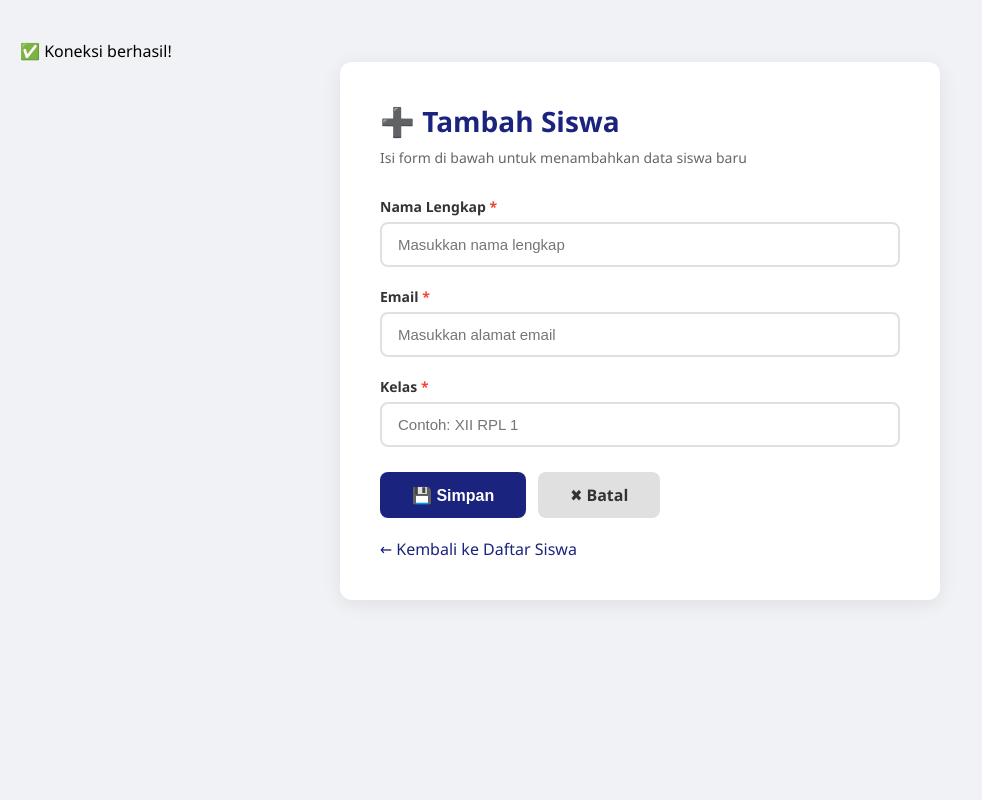
After one commit to nilarahma/pkl-upatik-2026-nilarahma, a PHP site: page /tambah.php in a window 1280 px wide. The commit adds this page. Shown: the whole page, without its empty margins (0-982 px from the left). Run offline with PHP 8.4, Linux system fonts and the light colour scheme.

Commit message:
Minggu 10 - Selasa: Fitur Tambah Siswa (Create) dengan Prepared Statement dan Validasi

```diff
--- /dev/null
+++ b/minggu-10-crud/tambah.php
@@ -0,0 +1,255 @@
+<?php
+// ============================================
+// HALAMAN TAMBAH SISWA (CREATE)
+// ============================================
+
+require_once 'koneksi.php';
+
+$error = '';
+$success = '';
+
+// Proses form saat di-submit (POST)
+if ($_SERVER['REQUEST_METHOD'] === 'POST') {
+    // Ambil data dari form
+    $nama = trim($_POST['nama'] ?? '');
+    $email = trim($_POST['email'] ?? '');
+    $kelas = trim($_POST['kelas'] ?? '');
+
+    // ========== VALIDASI ==========
+    $errors = [];
+
+    // Validasi nama
+    if (empty($nama)) {
+        $errors[] = 'Nama wajib diisi';
+    } elseif (strlen($nama) < 3) {
+        $errors[] = 'Nama minimal 3 karakter';
+    }
+
+    // Validasi email
+    if (empty($email)) {
+        $errors[] = 'Email wajib diisi';
+    } elseif (!filter_var($email, FILTER_VALIDATE_EMAIL)) {
+        $errors[] = 'Format email tidak valid';
+    }
+
+    // Validasi kelas
+    if (empty($kelas)) {
+        $errors[] = 'Kelas wajib diisi';
+    }
+
+    // ========== SIMPAN KE DATABASE ==========
+    if (empty($errors)) {
+        try {
+            // Cek email duplikat
+            $stmt = $pdo->prepare("SELECT id FROM siswa WHERE email = ?");
+            $stmt->execute([$email]);
+
+            if ($stmt->fetch()) {
+                $errors[] = 'Email sudah terdaftar! Gunakan email lain.';
+            } else {
+                // ✅ PREPARED STATEMENT UNTUK INSERT
+                $stmt = $pdo->prepare("INSERT INTO siswa (nama, email, kelas) VALUES (?, ?, ?)");
+                $stmt->execute([$nama, $email, $kelas]);
+
+                // ✅ PRG PATTERN (Post-Redirect-Get)
+                header('Location: daftar-siswa.php?success=1');
+                exit;
+            }
+        } catch (PDOException $e) {
+            $errors[] = 'Gagal menyimpan data: ' . $e->getMessage();
+        }
+    }
+
+    // Jika ada error, tampilkan
+    if (!empty($errors)) {
+        $error = implode('<br>', $errors);
+    }
+}
+?>
+
+<!DOCTYPE html>
+<html lang="id">
+<head>
+    <meta charset="UTF-8">
+    <meta name="viewport" content="width=device-width, initial-scale=1.0">
+    <title>Tambah Siswa</title>
+    <style>
+        * { margin: 0; padding: 0; box-sizing: border-box; }
+
+        body {
+            font-family: 'Segoe UI', Tahoma, Geneva, Verdana, sans-serif;
+            background: #f0f2f5;
+            padding: 40px 20px;
+        }
+
+        .container {
+            max-width: 600px;
+            margin: 0 auto;
+            background: white;
+            padding: 40px;
+            border-radius: 12px;
+            box-shadow: 0 4px 20px rgba(0,0,0,0.08);
+        }
+
+        h1 {
+            color: #1a237e;
+            font-size: 28px;
+            margin-bottom: 8px;
+        }
+
+        .subtitle {
+            color: #666;
+            margin-bottom: 30px;
+            font-size: 14px;
+        }
+
+        .form-group {
+            margin-bottom: 20px;
+        }
+
+        label {
+            display: block;
+            font-weight: 600;
+            margin-bottom: 6px;
+            color: #333;
+            font-size: 14px;
+        }
+
+        input[type="text"],
+        input[type="email"] {
+            width: 100%;
+            padding: 12px 16px;
+            border: 2px solid #e0e0e0;
+            border-radius: 8px;
+            font-size: 15px;
+            transition: border-color 0.3s;
+        }
+
+        input:focus {
+            border-color: #1a237e;
+            outline: none;
+        }
+
+        .btn-group {
+            display: flex;
+            gap: 12px;
+            margin-top: 25px;
+        }
+
+        .btn-simpan {
+            background: #1a237e;
+            color: white;
+            padding: 12px 32px;
+            border: none;
+            border-radius: 8px;
+            font-size: 16px;
+            font-weight: 600;
+            cursor: pointer;
+            transition: background 0.3s;
+        }
+
+        .btn-simpan:hover {
+            background: #0d1445;
+        }
+
+        .btn-batal {
+            background: #e0e0e0;
+            color: #333;
+            padding: 12px 32px;
+            border: none;
+            border-radius: 8px;
+            font-size: 16px;
+            font-weight: 600;
+            cursor: pointer;
+            text-decoration: none;
+            display: inline-block;
+            transition: background 0.3s;
+        }
+
+        .btn-batal:hover {
+            background: #c0c0c0;
+        }
+
+        .alert {
+            padding: 14px 18px;
+            border-radius: 8px;
+            margin-bottom: 20px;
+            font-size: 14px;
+        }
+
+        .alert-error {
+            background: #ffebee;
+            color: #c62828;
+            border-left: 4px solid #f44336;
+        }
+
+        .alert-success {
+            background: #e8f5e9;
+            color: #2e7d32;
+            border-left: 4px solid #4caf50;
+        }
+
+        .required {
+            color: #f44336;
+        }
+
+        .back-link {
+            display: inline-block;
+            margin-top: 20px;
+            color: #1a237e;
+            text-decoration: none;
+        }
+
+        .back-link:hover {
+            text-decoration: underline;
+        }
+    </style>
+</head>
+<body>
+
+<div class="container">
+    <h1>➕ Tambah Siswa</h1>
+    <p class="subtitle">Isi form di bawah untuk menambahkan data siswa baru</p>
+
+    <!-- Tampilkan error jika ada -->
+    <?php if ($error): ?>
+        <div class="alert alert-error">
+            <strong>⚠️ Error:</strong><br>
+            <?= $error ?>
+        </div>
+    <?php endif; ?>
+
+    <!-- Form Tambah -->
+    <form method="POST">
+        <div class="form-group">
+            <label>Nama Lengkap <span class="required">*</span></label>
+            <input type="text" name="nama"
+                   value="<?= htmlspecialchars($_POST['nama'] ?? '') ?>"
+                   placeholder="Masukkan nama lengkap" required>
+        </div>
+
+        <div class="form-group">
+            <label>Email <span class="required">*</span></label>
+            <input type="email" name="email"
+                   value="<?= htmlspecialchars($_POST['email'] ?? '') ?>"
+                   placeholder="Masukkan alamat email" required>
+        </div>
+
+        <div class="form-group">
+            <label>Kelas <span class="required">*</span></label>
+            <input type="text" name="kelas"
+                   value="<?= htmlspecialchars($_POST['kelas'] ?? '') ?>"
+                   placeholder="Contoh: XII RPL 1" required>
+        </div>
+
+        <div class="btn-group">
+            <button type="submit" class="btn-simpan">💾 Simpan</button>
+            <a href="daftar-siswa.php" class="btn-batal">✖ Batal</a>
+        </div>
+    </form>
+
+    <a href="daftar-siswa.php" class="back-link">← Kembali ke Daftar Siswa</a>
+</div>
+
+</body>
+</html>
```
Also changed, not shown: minggu-10-crud/daftar-siswa.php (+51 -0 lines).
